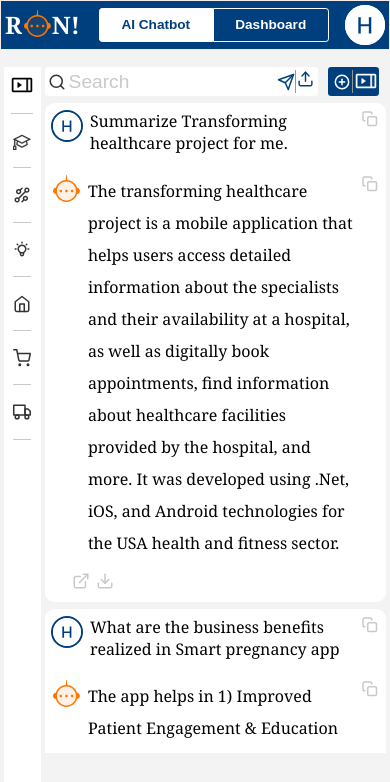
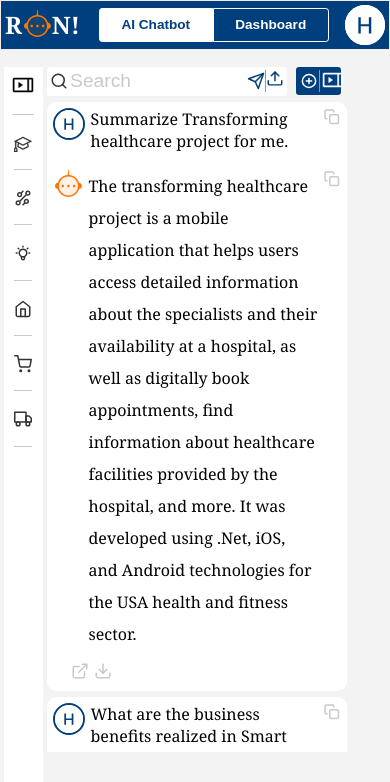
Before and after one commit to sanjeev74kr/AI-Chatbot, a React (Create React App) app: page / in a window 390 px wide. Shown: the top 782 px of the page. Built offline with nearby package versions, Linux system fonts and the light colour scheme.

Commit message:
Correct main section on left toggle button click

```diff
--- a/src/components/Chat.js
+++ b/src/components/Chat.js
@@ -124,7 +124,6 @@ function Chat() {
         setIsLeftSectionToggle(true);
     else
      setIsLeftSectionToggle(!isLeftSectionToggle);
-
     }
 
     useEffect(() => {
@@ -217,7 +216,9 @@ function Chat() {
             }
 
             {/* chat-component-main-section */}
-            <section className={`chat-component-main-section ${isChatHistoryToggle ? 'shrink-right-section' : ''} ${isLeftSectionToggle ? 'shrink-left-section' : ''}`}
+            <section className={`chat-component-main-section ${isChatHistoryToggle ? 'shrink-right-section' : ''}
+            ${isLeftSectionToggle ? 'shrink-left-section' : ''}
+            ${isChatHistoryToggle && isLeftSectionToggle ? 'expanded-main-section' : ''}`}
 >
 
                 <div className="chat-component-main-container">
@@ -318,7 +319,7 @@ function Chat() {
 
             {/* chat-component right section */}
 
-                <section className={`chats-right-section ${isChatHistoryToggle ? 'shrink-right-section' : ''}`}>
+                <section className={`chat-component-right-section ${isChatHistoryToggle ? 'shrink-right-section' : ''}`}>
                     <div className="chat-history-top">
                         <div className="clickable-icon" id="new-chat-button" onClick={handleNewChatButton}>
                             <img src="./plus-icon.svg" alt="new-chat-icon" className="new-chat-icon" />
--- a/src/styles/app.css
+++ b/src/styles/app.css
@@ -134,11 +134,13 @@
 ::-webkit-scrollbar {
   width: 0.2rem;
   background-color: transparent;
+  height: 0.2rem;
 }
 
 ::-webkit-scrollbar-thumb {
   background: #888;
   border-radius: 0.8rem;
+  height: 2%;
 }
 
 
--- a/src/styles/chat.css
+++ b/src/styles/chat.css
@@ -14,12 +14,13 @@
 }
 
 
-.shrunked-chat-component-left-section{
-  width:3.5%;
+.shrunked-chat-component-left-section {
+  width: 3.5%;
   margin-left: 1%;
   background-color: white;
 }
-.shrunked-left-section-container{
+
+.shrunked-left-section-container {
   display: flex;
   flex-direction: column;
   align-items: center;
@@ -28,12 +29,13 @@
   border-top-left-radius: 0.2rem;
   border-top-right-radius: 0.2rem;
 }
-.shrunked-horizontal-line{
+
+.shrunked-horizontal-line {
   border-bottom: 1px solid #C9C9C9;
   margin-top: 70%;
 }
 
-.industry-icon-container{
+.industry-icon-container {
   margin-top: 50%;
 }
 
@@ -66,7 +68,7 @@ border-bottom: 1px solid #C9C9C9;
 }
 
 
-.toggle-button{
+.toggle-button {
   width: 1.375rem;
   height: 1rem;
   cursor: pointer;
@@ -86,7 +88,7 @@ border-bottom: 1px solid #C9C9C9;
   display: flex;
   flex-direction: column;
   padding: 3%;
-  margin-top:5%;
+  margin-top: 5%;
 }
 
 
@@ -225,24 +227,26 @@ border-bottom: 1px solid #C9C9C9;
   padding: 1%;
 }
 
-.shrunked-right-section-button{
+.shrunked-right-section-button {
 
   background-color: #003F7D;
-  display:flex;
-  width:10%;
-  padding:1%;
+  display: flex;
+  width: 10%;
+  padding: 1%;
   margin-left: auto;
   border-radius: 0.2rem;
   display: none;
 }
 
-.shrunked-new-chat-button{
+.shrunked-new-chat-button {
   margin: 5%;
   cursor: pointer;
 }
-.toggle-chat-history-button{
+
+.toggle-chat-history-button {
   margin: 5%;
 }
+
 /*end of search-box container-styling*/
 
 
@@ -327,8 +331,8 @@ border-bottom: 1px solid #C9C9C9;
 /*end of main-section styles*/
 
 
-/*chats-right-section-container */
-.chats-right-section {
+/*chat-component-right-section-container */
+.chat-component-right-section {
   display: flex;
   flex-direction: column;
   background-color: white;
@@ -372,11 +376,11 @@ border-bottom: 1px solid #C9C9C9;
   height: 1.4rem;
   border-left: 1px solid #969696;
   margin-left: auto;
-  margin-right:auto;
+  margin-right: auto;
 }
 
 .history-vertical-line {
-  margin-right:5%;
+  margin-right: 5%;
 }
 
 #toggle-chat-history-button {
@@ -426,7 +430,8 @@ border-bottom: 1px solid #C9C9C9;
   margin-right: 2.5%;
   white-space: wrap;
 }
-.delete-button{
+
+.delete-button {
   margin-left: 2.5%;
   margin-right: 1%;
 }
@@ -435,65 +440,41 @@ border-bottom: 1px solid #C9C9C9;
 
 
 /* style toggle-behavior of right section*/
-.chats-right-section,
+ .chat-component-right-section,
  .chat-component-main-section {
   transition: width 0.1s ease;
 }
 
 /*  shrink the right section */
-.chats-right-section.shrink-right-section {
+.chat-component-right-section.shrink-right-section {
   display: none;
 }
 
 /* Expand the main section when the right section is shrunk */
 .chat-component-main-section.shrink-right-section {
-  width: 80%;
+  width: 81%;
 
-  .shrunked-right-section-button{
+  .shrunked-right-section-button {
     display: flex;
   }
 
-   .search-box{
+  .search-box {
     width: 88%;
   }
 }
 
 
-/* Make responsive for small screen */
-@media screen and (max-width:768px) {
-
-  .chat-component-main-section {
-    width: 70%;
+/*Expand the main section on shrinkage of left-section */
+.chat-component-main-section.shrink-left-section{
+  width: 77%;
 }
 
-  .chat-component-left-section,
-  .chats-right-section {
-    display: none;
+
+/* on shrinkage of both left and right section */
+.chat-component-main-section.expanded-main-section {
+  width: 93%;
 }
 
-  .shrunked-chat-component-left-section{
-    width: 10%;
-  }
-
- .shrunked-right-section-button{
-  display: flex;
-  margin-left: 3%;
-  width:15%;
- }
-
- .search-box{
-  width: 80%;
- }
-
-}
-
-.chat-component-main-section.shrink-left-section {
-  width:75%;
-}
-
-.chat-component-main-section.shrink-left-section,.chat-component-main-section.shrink-right-section{
-  width:93%;
-}
 
 
 /* Style clickable-icon */
@@ -502,3 +483,33 @@ border-bottom: 1px solid #C9C9C9;
   width: 1.125rem;
   height: 1.125rem;
 }
+
+
+
+/* Make responsive for small screen */
+@media screen and (max-width:768px) {
+
+  .chat-component-main-section {
+    width: 85%;
+  }
+
+  .chat-component-left-section,
+  .chat-component-right-section {
+    display: none;
+  }
+
+  .shrunked-chat-component-left-section {
+    width: 10%;
+  }
+
+  .shrunked-right-section-button {
+    display: flex;
+    margin-left: 3%;
+    width: 15%;
+  }
+
+  .search-box {
+    width: 80%;
+  }
+
+}
```
Lines whose indentation alone changed are shown as unchanged.
